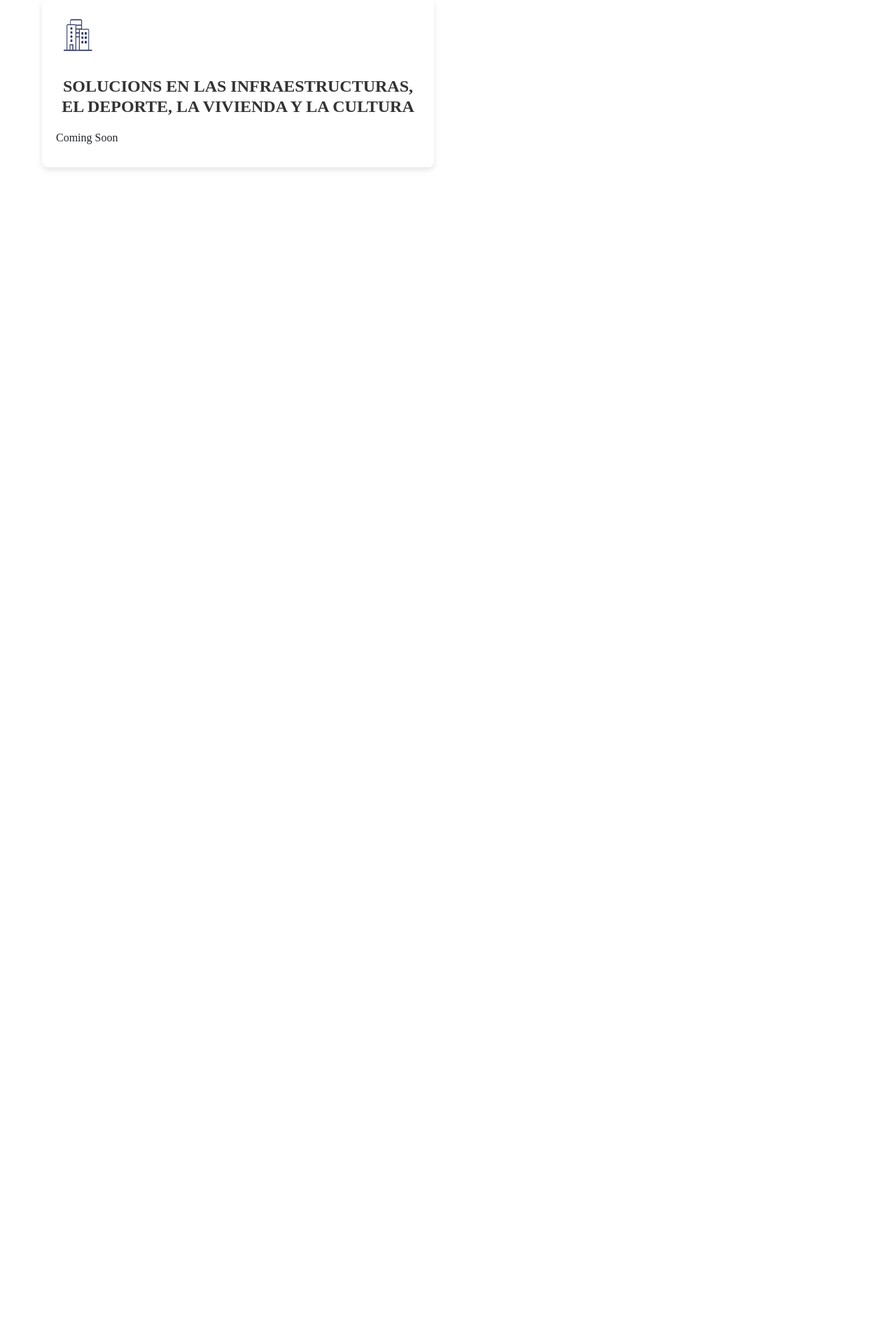
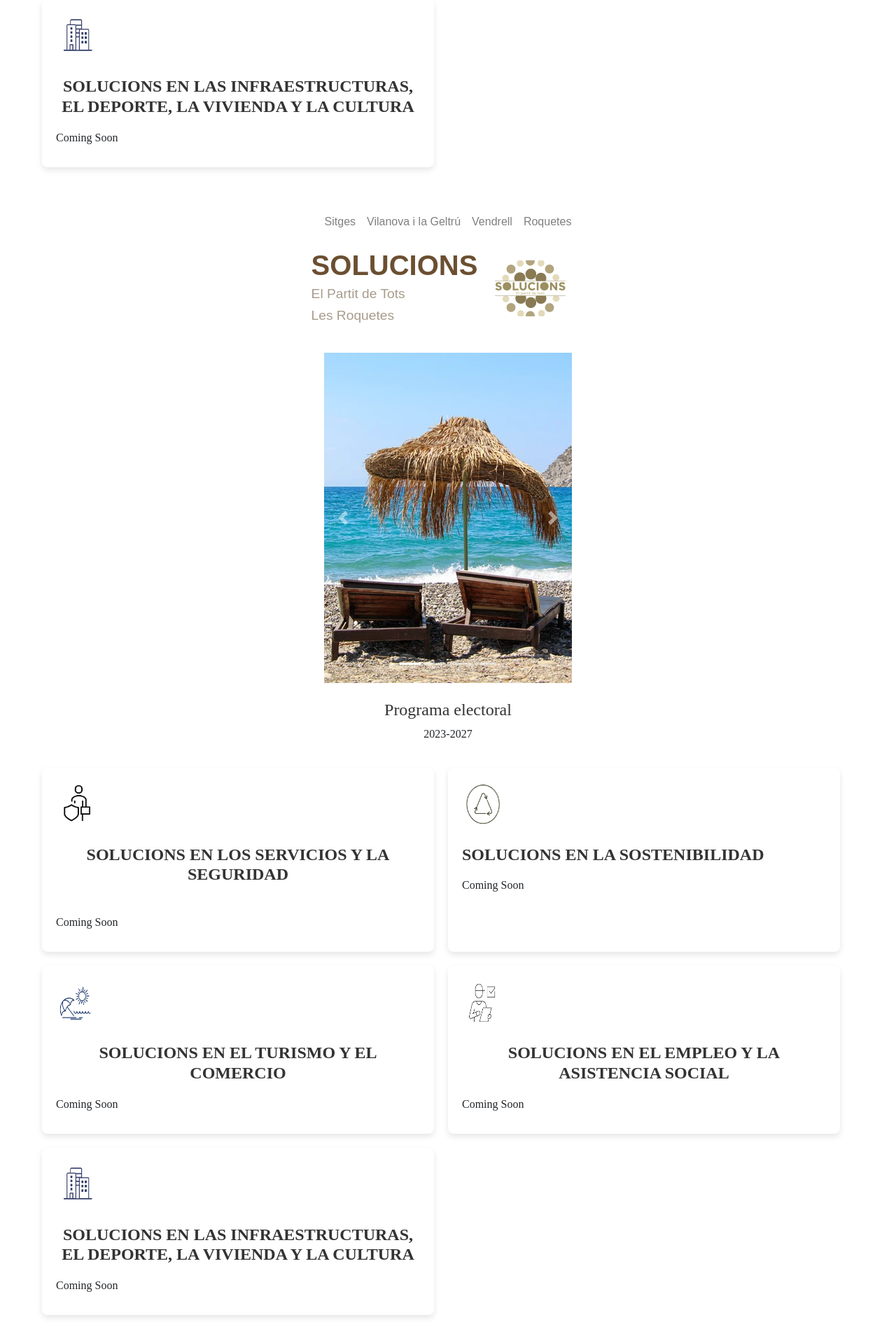
Before and after one commit to CatalunyaRefer/Solucions, a Flask app: page /vendrell in a window 1280 px wide. Shown: the part 1382-3281 px from the top of the page at 70% size. Before the commit the page ends 1625 px from the top, so only its background shows below. Run offline with Flask 3, Linux system fonts and the light colour scheme; some libraries are stand-ins or nearby versions.

Commit message:
Update vendrell.html

```diff
--- a/templates/vendrell.html
+++ b/templates/vendrell.html
@@ -128,9 +128,146 @@
     </div>
 </div>
 
+<!DOCTYPE html>
+<html lang="es">
+<head>
+    <meta charset="UTF-8">
+    <meta name="viewport" content="width=device-width, initial-scale=1.0">
+    <title>SOLUCIONS - Programa Electoral</title>
+    <link rel="stylesheet" href="/static/style.css">
+    <link rel="stylesheet" href="https://stackpath.bootstrapcdn.com/bootstrap/4.5.2/css/bootstrap.min.css">
+</head>
+<header>
+    <nav class="navbar navbar-expand-lg navbar-light" >
+        <div class="container">
+
+            <!-- Botón hamburguesa para dispositivos móviles -->
+            <button class="navbar-toggler" type="button" data-toggle="collapse" data-target="#navbarNav" aria-controls="navbarNav" aria-expanded="false" aria-label="Toggle navigation">
+                <span class="navbar-toggler-icon"></span>
+            </button>
+
+            <!-- Contenido del menú de navegación -->
+            <div class="collapse navbar-collapse" id="navbarNav">
+                <ul class="navbar-nav ml-auto">
+                    <li class="nav-item">
+                        <a class="nav-link" href="/index.html">Sitges</a>
+                    </li>
+                    <li class="nav-item">
+                        <a class="nav-link" href="/templates/vilanova.html">Vilanova i la Geltrú</a>
+                    </li>
+                    <li class="nav-item">
+                        <a class="nav-link" href="/templates/vendrell.html">Vendrell</a>
+                    </li>
+                    <li class="nav-item">
+                        <a class="nav-link" href="/templates/roquetes.html">Roquetes</a>
+                    </li>
+                </ul>
+            </div>
+        </div>
+    </nav>
+    <div class="header-content">
+        <div class="text-container">
+            <h1>SOLUCIONS</h1>
+            <h2>El Partit de Tots</h2>
+            <h2>Les Roquetes</h2>
+        </div>
+        <div class="logo-container">
+            <img src="/img/logoSolucions.webp" alt="Logo">
+        </div>
+    </div>
+</header>
+<body>
+
+<!-- Carrusel de imágenes -->
+<div id="carouselExampleIndicators" class="carousel slide my-4" data-ride="carousel" style="max-width: 100%; text-align: center;">
+    <ol class="carousel-indicators">
+        <li data-target="#carouselExampleIndicators" data-slide-to="0" class="active"></li>
+        <li data-target="#carouselExampleIndicators" data-slide-to="1"></li>
+        <li data-target="#carouselExampleIndicators" data-slide-to="2"></li>
+        <li data-target="#carouselExampleIndicators" data-slide-to="3"></li>
+    </ol>
+    <div class="carousel-inner">
+        <div class="carousel-item active">
+            <img src="/static/img/foto1.webp" class="d-inline" alt="Imagen 1" style="max-width: 100%; height: auto;">
+        </div>
+        <div class="carousel-item">
+            <img src="/static/img/foto2.webp" class="d-inline" alt="Imagen 2" style="max-width: 100%; height: auto;">
+        </div>
+        <div class="carousel-item">
+            <img src="/static/img/foto3.webp" class="d-inline" alt="Imagen 3" style="max-width: 100%; height: auto;">
+        </div>
+        <div class="carousel-item">
+            <img src="/static/img/foto4.webp" class="d-inline" alt="Imagen 4" style="max-width: 100%; height: auto;">
+        </div>
+    </div>
+    <a class="carousel-control-prev" href="#carouselExampleIndicators" role="button" data-slide="prev">
+        <span class="carousel-control-prev-icon" aria-hidden="true"></span>
+        <span class="sr-only">Previous</span>
+    </a>
+    <a class="carousel-control-next" href="#carouselExampleIndicators" role="button" data-slide="next">
+        <span class="carousel-control-next-icon" aria-hidden="true"></span>
+        <span class="sr-only">Next</span>
+    </a>
+</div>
+
+
+
+<h4>Programa electoral</h4>
+<p>2023-2027</p>
+
+<div class="icon-section">
+    <div class="icon-box">
+        <div class="logo-container">
+            <img src="/static/img/seguridad.png" alt="Icono Seguridad">
+        </div>
+        <h4>SOLUCIONS EN LOS SERVICIOS Y LA SEGURIDAD</h4><br>
+        <p>Coming Soon</p>
+    </div>
+
+    <div class="icon-box">
+        <div class="logo-container">
+            <img src="/static/img/sostenibilitat.png" alt="Icono Sostenibilidad">
+        </div>
+        <h4>SOLUCIONS EN LA SOSTENIBILIDAD</h4>
+        <p>Coming Soon</p>
+    </div>
+
+
+    <div class="icon-box">
+        <div class="logo-container">
+            <img src="/static/img/turismo.png" alt="Icono Turismo">
+        </div>
+        <h4>SOLUCIONS EN EL TURISMO Y EL COMERCIO</h4>
+        <p>Coming Soon</p>
+    </div>
+
+    <div class="icon-box">
+        <div class="logo-container">
+            <img src="/static/img/empleo.png" alt="Icono Empleo">
+        </div>
+        <h4>SOLUCIONS EN EL EMPLEO Y LA ASISTENCIA SOCIAL</h4>
+        <p>Coming Soon</p>
+    </div>
+
+    <div class="icon-box">
+        <div class="logo-container">
+            <img src="/static/img/vivienda.png" alt="Icono Infraestructuras">
+        </div>
+        <h4>SOLUCIONS EN LAS INFRAESTRUCTURAS, EL DEPORTE, LA VIVIENDA Y LA CULTURA</h4>
+        <p>Coming Soon</p>
+    </div>
+</div>
+
 <script src="https://code.jquery.com/jquery-3.5.1.slim.min.js"></script>
 <script src="https://cdn.jsdelivr.net/npm/@popperjs/core@2.5.3/dist/umd/popper.min.js"></script>
 <script src="https://stackpath.bootstrapcdn.com/bootstrap/4.5.2/js/bootstrap.min.js"></script>
 
 </body>
 </html>
+
+<script src="https://code.jquery.com/jquery-3.5.1.slim.min.js"></script>
+<script src="https://cdn.jsdelivr.net/npm/@popperjs/core@2.5.3/dist/umd/popper.min.js"></script>
+<script src="https://stackpath.bootstrapcdn.com/bootstrap/4.5.2/js/bootstrap.min.js"></script>
+
+</body>
+</html>
```
